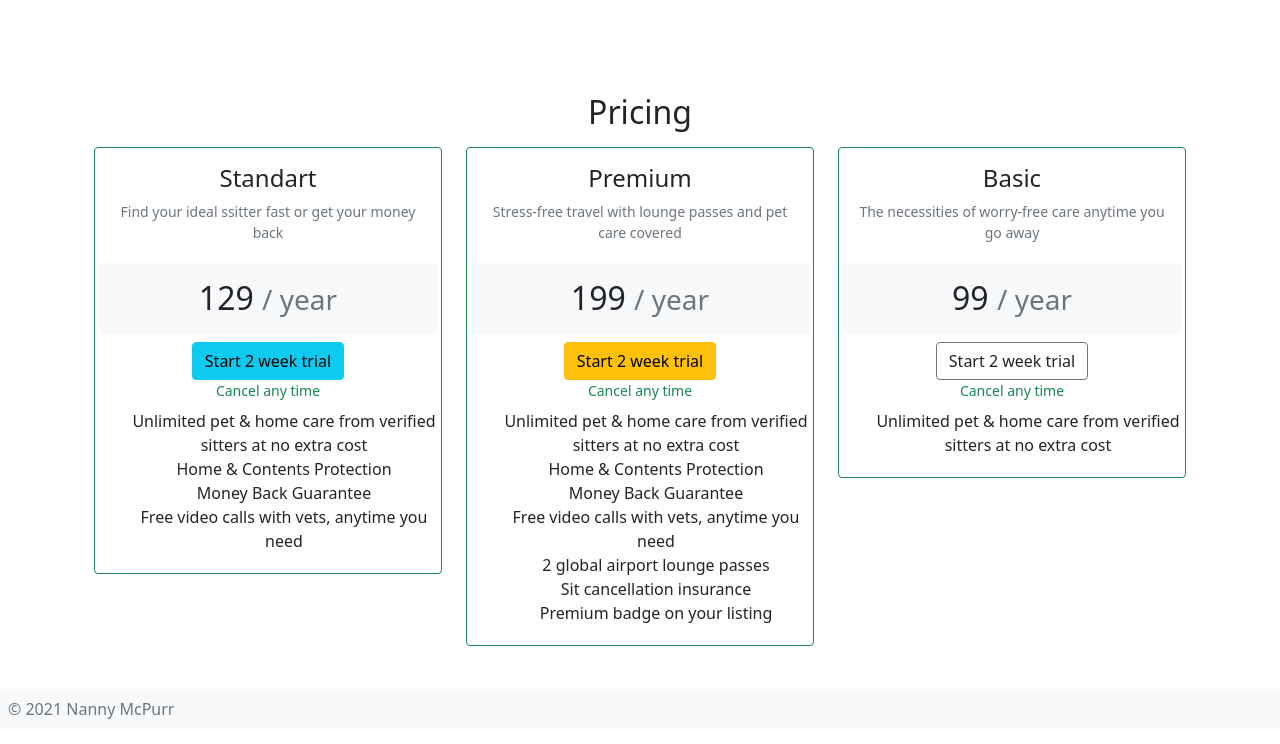
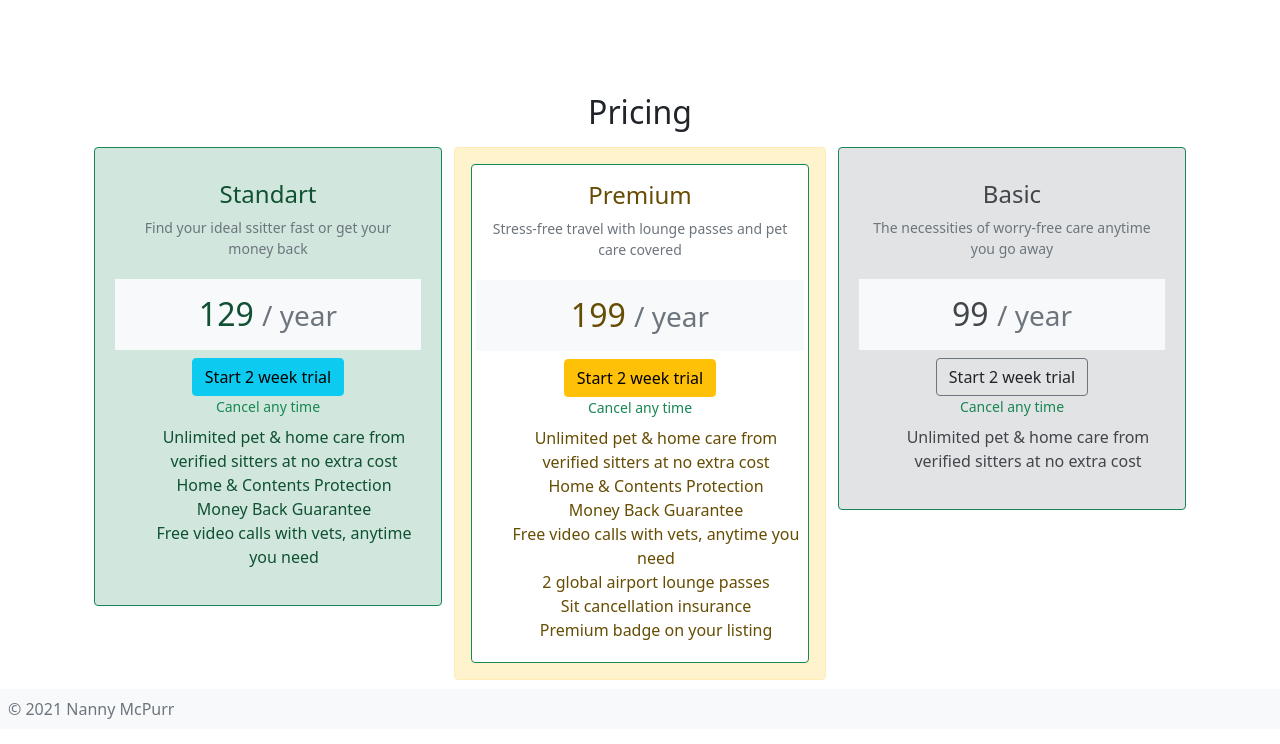
Before and after one commit to LieneTamuza/Hackathon-1-Start-Up_Landing_Page, a plain HTML site: page pricing.html in a window 1280 px wide. Shown: the part 71-815 px from the top of the page. Drawn offline with nearby package versions, Linux system fonts and the light colour scheme.

Commit message:
Update pricing.html

```diff
--- a/pricing.html
+++ b/pricing.html
@@ -51,7 +51,7 @@
             </nav>
         </div>
 
-   <!-- Pricing -->
+<!-- Pricing -->
         <!-- Content container -->
         <div class="container my-5 pt-4">
             <div class="row mt-3 mb-2">
@@ -61,8 +61,8 @@
             </div>
             <div class="row row-cols-1 row-cols-md-3 g-4 text-center">
                 <div class="col">
-                    <div class="card border-success">
-                      <div class="card-body">
+                    <div class="card border-success alert alert-success">
+                      <div class="card-body ">
                         <h4 class="card-title">Standart</h4>
                         <p class="card-text small text-secondary">Find your ideal ssitter fast or get your money back</p>
                       </div>
@@ -82,7 +82,7 @@
                       </div>
                     </div>
                   </div>
-                <div class="col">
+                <div class="col alert alert-warning">
                   <div class="card border-success">
                     <div class="card-body">
                       <h4 class="card-title">Premium</h4>
@@ -108,7 +108,7 @@
                   </div>
                 </div>
                 <div class="col">
-                    <div class="card border-success">
+                    <div class="card border-success alert alert-secondary">
                       <div class="card-body">
                         <h4 class="card-title">Basic</h4>
                         <p class="card-text small text-secondary">The necessities of worry-free care anytime you go away</p>
```
